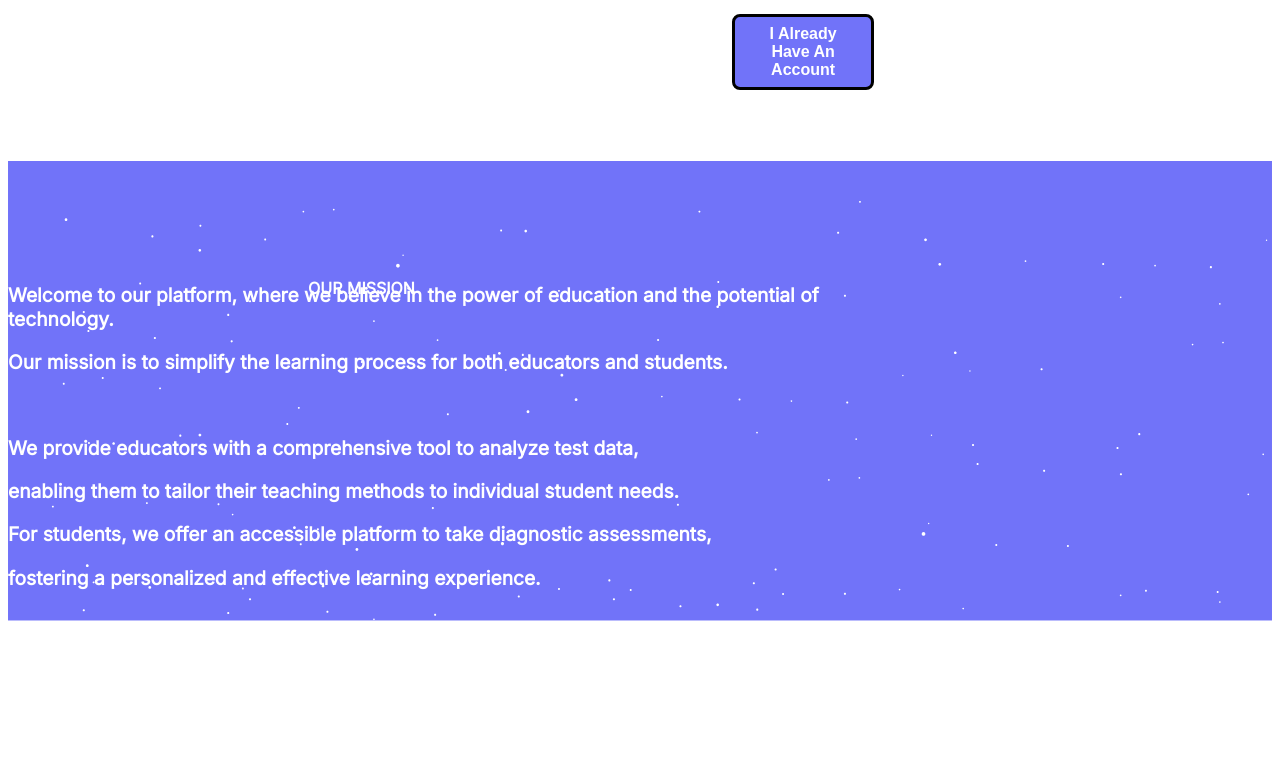
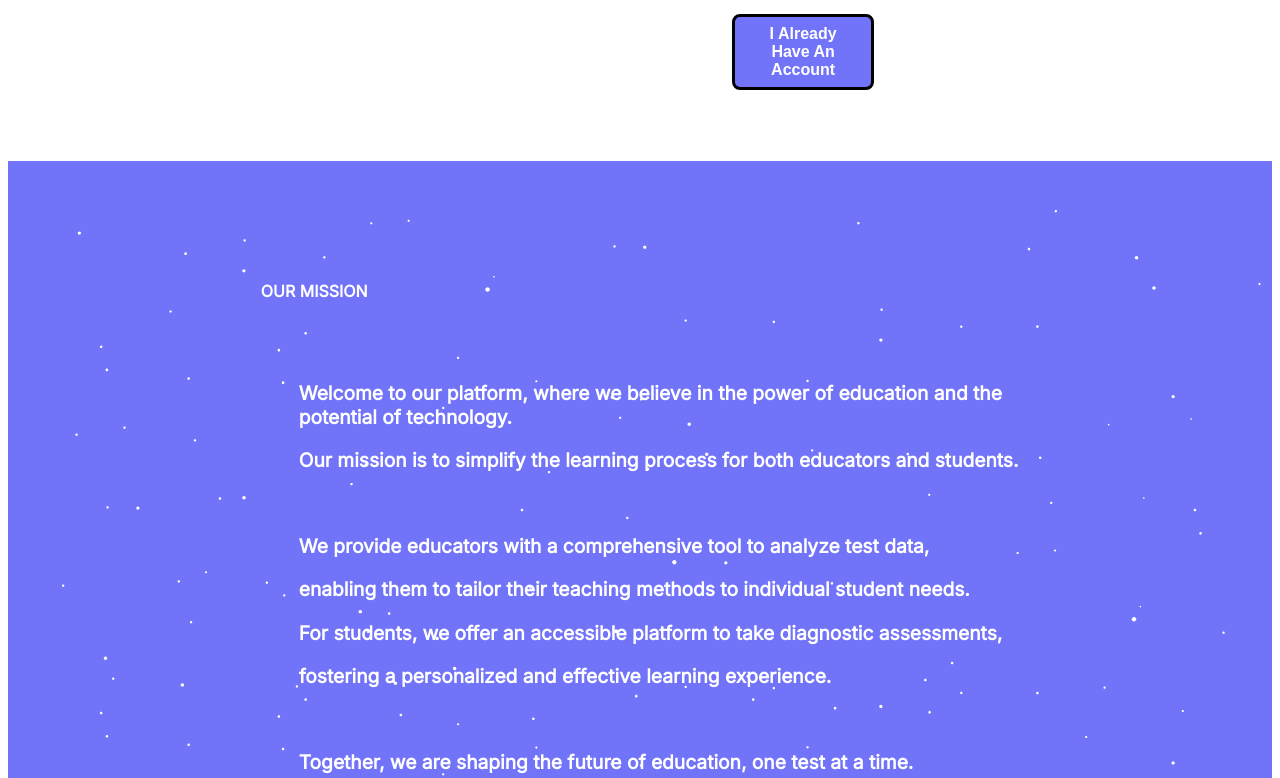
Before and after one commit to EvanCooke/AssessmentQuo-Project, a React (Create React App) app in the folder client/: page /home in a window 1280 px wide. Shown: the part 434-1212 px from the top of the page. Built offline with nearby package versions, Linux system fonts and the light colour scheme.

Commit message:
Switched from absolute units to relative units

```diff
--- a/client/src/Components/Homepage/Homepage.jsx
+++ b/client/src/Components/Homepage/Homepage.jsx
@@ -27,7 +27,7 @@ function Homepage() {
                 </div>
             </div>
             <div className={styles.secondContainer}>
-                <img className={styles.starsBackground} src={stars_background} alt="" />
+                <div className={styles.starsBackground}>
                     <div className={styles.ourMission}>OUR MISSION</div>
                     <div className={styles.ourMissionText}>
                         <p>Welcome to our platform, where we believe in the power of education and the potential of technology.</p>
@@ -42,6 +42,7 @@ function Homepage() {
                     </div>
                 </div>
             </div>
+        </div>
     )
 }
 
--- a/client/src/Components/Homepage/Homepage.module.css
+++ b/client/src/Components/Homepage/Homepage.module.css
@@ -53,7 +53,7 @@
     display: inline-block;
     font-size: 1rem;
     font-weight: bold;
-    margin: 1% 1vh; /*might need to change vh unit */
+    margin: 1% 1em; /*might need to change vh unit */
     cursor: pointer;
 }
 
@@ -110,20 +110,32 @@
 .secondContainer {
     position: relative;
     text-align: center;
-
+    margin-top: 5%;
 }
 
 .starsBackground {
-    position: relative;
+    /* position: relative;
     width: 100%;
     height: 100%;
-    padding-top: 5%;
+    min-height: 100vh;
+    padding-top: 5%; */
+    background: url('../Assets/stars-background.svg');
+    background-size: cover;
+    background-color: #7173F9;
+    width: 100%;
+    height: 100vh;
+    margin: 0 auto;
+    display: flex;
+    flex-direction: column;
+    justify-content: flex-start;
+    align-items: center;
+
 }
 
 .ourMission {
     position: absolute;
-    top: 25%;
-    left: 300px;
+    top: 15%;
+    left: 20%;
     z-index: 1;
     font-weight: 700;
     color: white;
@@ -132,8 +144,9 @@
 .ourMissionText {
     position: absolute;
     text-align: left;
-    top: 23%;
-    right: 350px;
+    top: 25%;
+    right: 16%;
+    left: 23%;
     z-index: 1;
     font-weight: 700;
     font-size: 1.2rem;
```
Lines whose indentation alone changed are shown as unchanged.
